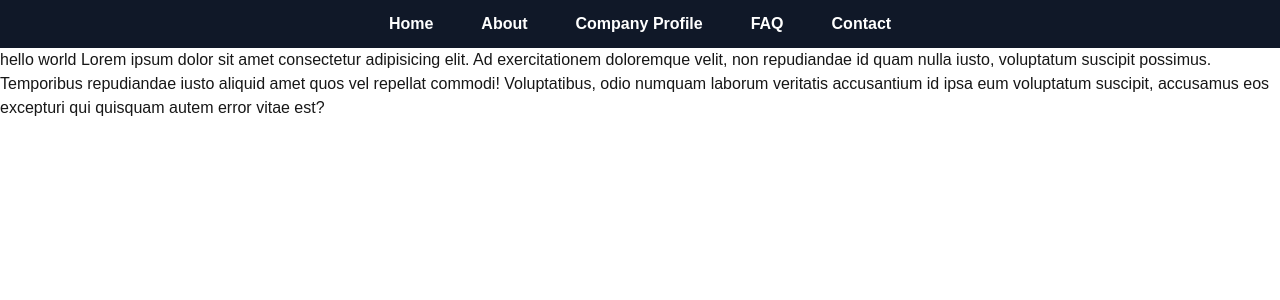
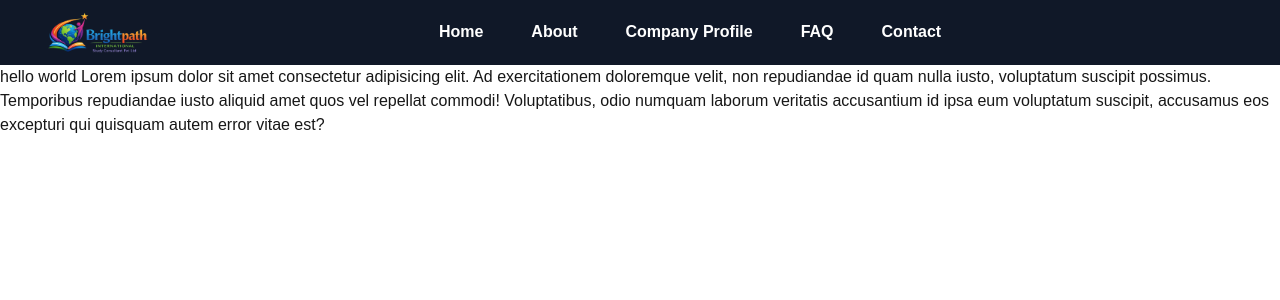
Before and after one commit to WebCodeKing/brightpath, a Next.js app: page / in a window 1280 px wide. Shown: the top 300 px of the page. Built offline with nearby package versions, Linux system fonts and the light colour scheme.

Commit message:
favicon + Logo in navbar

```diff
--- a/components/Navbar.js
+++ b/components/Navbar.js
@@ -17,14 +17,14 @@ const Navbar = () => {
           <div className="px-5 xl:px-12 py-3 flex w-full items-center">
             <a className="text-3xl font-bold font-heading" href="#">
               {/* Logo Here */}
-              {/* <Image
-                src="/favicon.png"
-                alt="Madina Image"
-                width={50}
-                height={10}
+              <Image
+                src="/home/brightpath-logo.png"
+                alt="Logo Image"
+                width={100}
+                height={50}
                 className=""
                 priority
-              /> */}
+              />
             </a>
             {/* Nav Links */}
             <ul className="hidden md:flex px-4 mx-auto font-semibold font-heading space-x-12 justify-self-center">
--- a/pages/_app.js
+++ b/pages/_app.js
@@ -9,7 +9,7 @@ export default function App({ Component, pageProps }) {
     {/* <div id="background" className="">
   <div className="relative z-10">    */}
   <Head>
-    {/* <link rel="icon" href="/favicon.png"></link> */}
+    <link rel="icon" href="/brightpath-logo.png"></link>
   </Head>
   <Navbar/>
   <Component {...pageProps} />
```
Also changed, not shown: public/brightpath-logo.png (added), public/home/brightpath-logo.png (added).
